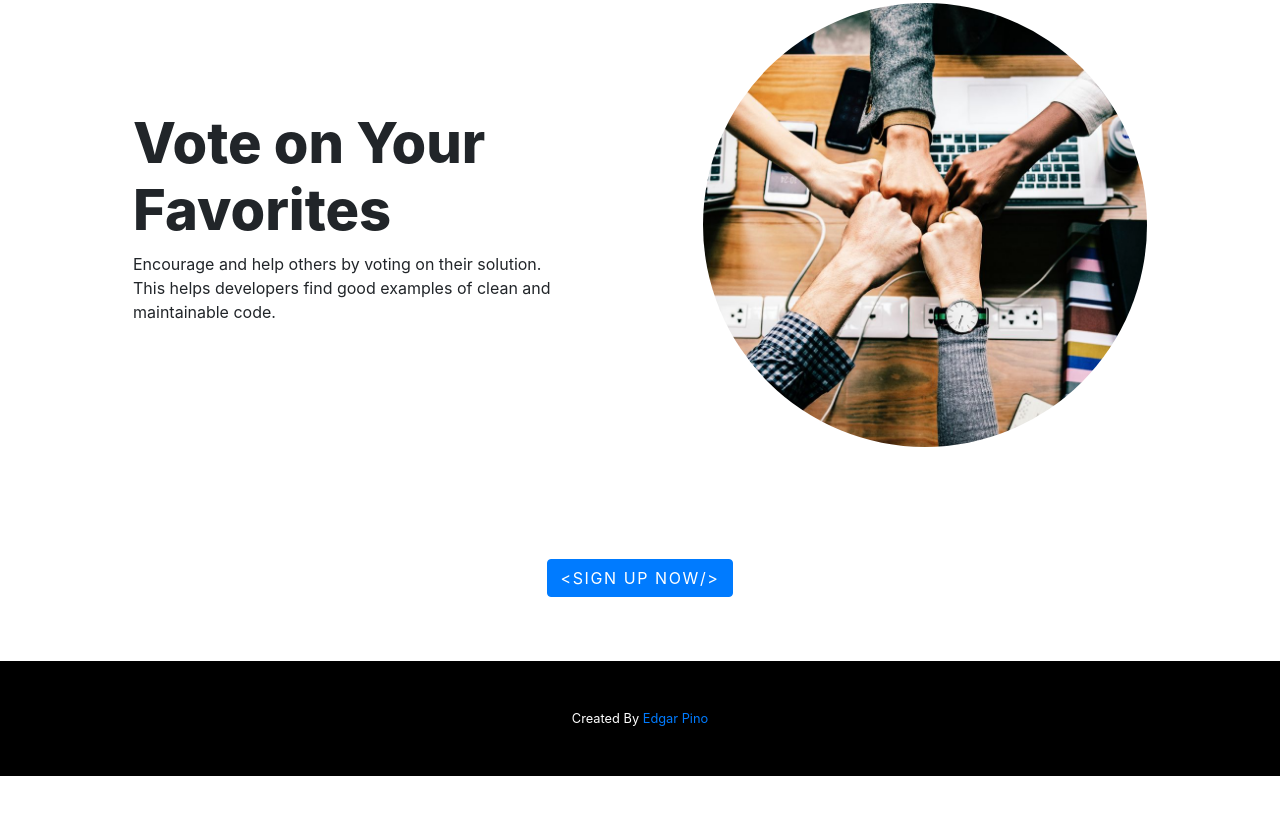
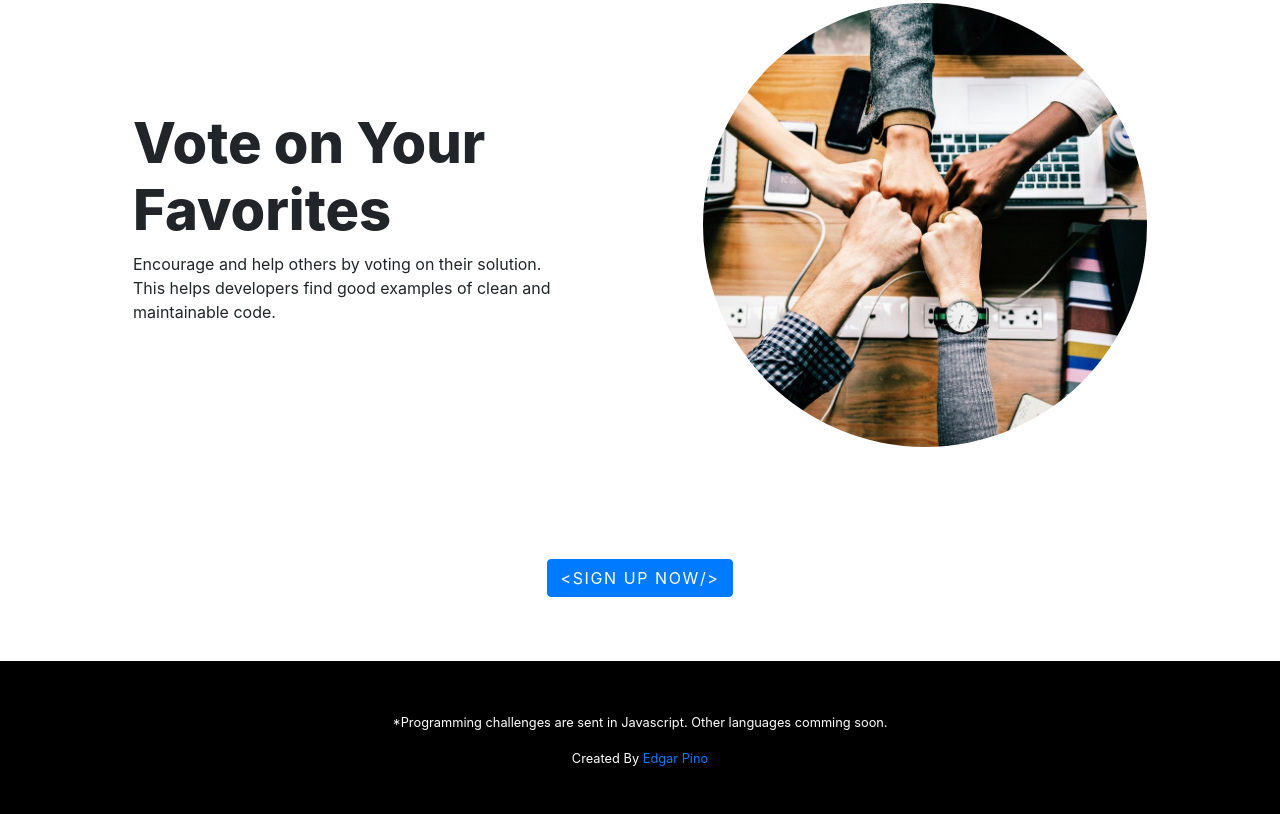
Before and after one commit to edgar971/clean-code-katas-landing-page, a website built with Parcel: page src/index.html in a window 1280 px wide. Shown: the part 1778-2592 px from the top of the page. Before the commit the page ends 2554 px from the top, so only its background shows below. Built offline with nearby package versions, Linux system fonts and the light colour scheme.

Commit message:
update content

```diff
--- a/package.json
+++ b/package.json
@@ -6,9 +6,12 @@
   "author": "Edgar Pino ",
   "private": true,
   "scripts": {
-    "start": "parcel ./src/index.html"
+    "start": "parcel ./src/index.html",
+    "build": "parcel build ./src/index.html",
+    "deploy": "gh-pages -d dist"
   },
   "devDependencies": {
+    "gh-pages": "^1.2.0",
     "parcel-bundler": "^1.9.7",
     "typescript": "^3.0.1"
   }
--- a/src/index.html
+++ b/src/index.html
@@ -6,7 +6,6 @@
   <meta http-equiv="X-UA-Compatible" content="IE=edge">
   <meta name="viewport" content="width=device-width, initial-scale=1, shrink-to-fit=no">
   <title>Weekly Clean Code Challenges - Learn How To Write Clean And Maintainable Code.</title>
-
   <meta name="description" content="Learn how to write clean and maintainable code via weekly coding challenges.">
   <link rel="shortcut icon" href="./images/favicon.ico" />
   <link href="./css/bootstrap.css" rel="stylesheet">
@@ -60,7 +59,7 @@
           <div class="p-5">
             <h2 class="display-4">Weekly Coding Challenges</h2>
             <p>
-              You will receive a weekly coding challenge via email. Each challenge is short (30min to 60min) designed to teach you how to write
+              You will receive a weekly coding* challenge via email. Each challenge is short (30min to 60min) designed to teach you how to write
               clean and maintainable code.
             </p>
           </div>
@@ -119,8 +118,13 @@
     </div>
   </section>
   <footer class="py-5 bg-black">
-    <div class="container">
-      <p class="m-0 text-center text-white small">Created By <a href="https://www.edgarpino.com/">Edgar Pino</a></p>
+    <div class="container text-center text-white">
+      <p>
+        <small>
+          *Programming challenges are sent in Javascript. Other languages comming soon.
+        </small>
+      </p>
+      <p class="m-0 text-center small">Created By <a href="https://www.edgarpino.com/">Edgar Pino</a></p>
     </div>
   </footer>
   <!-- Drip -->
```
Also changed, not shown: 1 other file.
